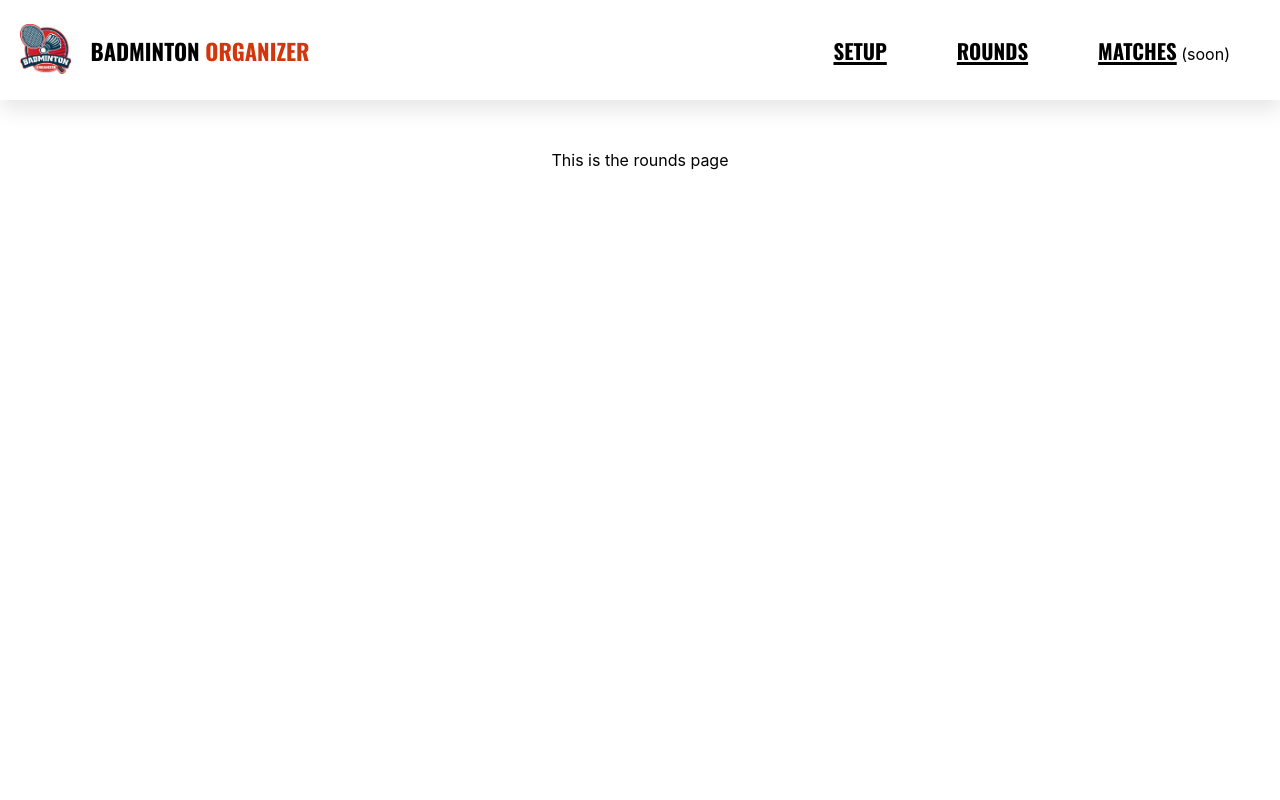
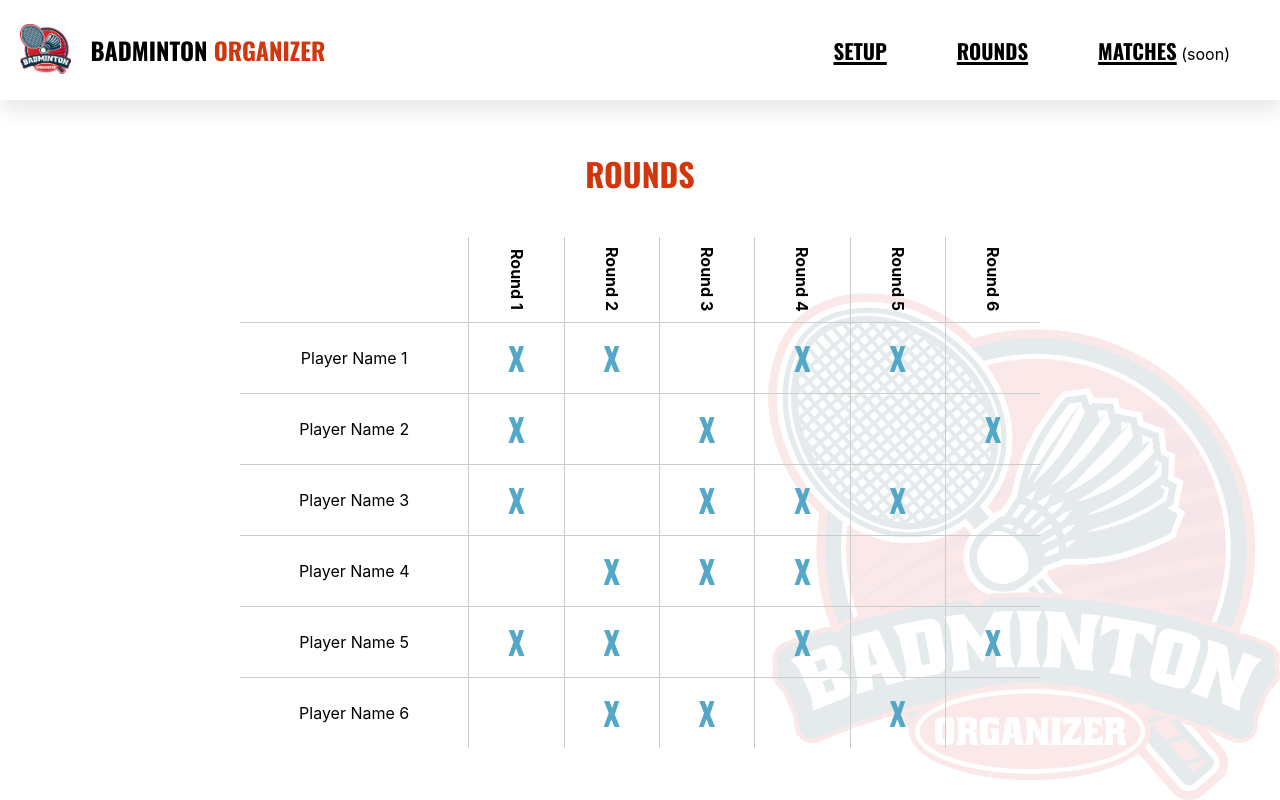
Before and after one commit to georgeroth/react-badminton-organizer, a React (Create React App) app: page /rounds in a window 1280 px wide. Built offline with nearby package versions, Linux system fonts and the light colour scheme.

Commit message:
Rounds page JSX done

```diff
--- a/src/App.css
+++ b/src/App.css
@@ -1,3 +1,11 @@
+/* GENERAL */
+
+body {
+  height: 100vh;
+  background: url(../public/img/logo_transparent.png) no-repeat bottom right;
+  background-size: 40%;
+}
+
 /* HEADER */
 
 header {
@@ -22,13 +30,19 @@ header {
   color: #000;
   text-decoration: none;
   margin-left: 20px;
-  font-size: 1.4rem;
+  font-size: 1.5rem;
 }
 
 .menu-container ul li a {
   text-decoration: underline;
   text-decoration-thickness: 3px;
   font-size: 1.3rem;
+  transition: .3s;
+}
+
+.menu-container ul li a:hover, .menu-container ul li a:active {
+  color: #d2360c;
+  transition: .3s;
 }
 
 .sitename a span {
@@ -53,7 +67,6 @@ h1, h2 {
   text-transform: uppercase;
   color: #000;
   text-decoration: none;
-  margin-left: 20px;
   font-size: 2rem;
   cursor: default;
 }
@@ -117,3 +130,41 @@ form {
   background-color: #fff;
   color: #d2360c;
 }
+
+/* ROUNDS PAGE */
+
+.table-header td {
+  writing-mode:vertical-rl;
+  font-weight: bold;
+  width: 50px;
+}
+
+.player {
+  width: 150px;
+  height: 50px;
+  border-left: none;
+}
+
+.match-x {
+  font-size: 2rem;
+  font-weight: bold;
+  font-family: 'Oswald', sans-serif;
+  color: #52a8c6;
+}
+
+.results-table, td {
+  padding: 10px;
+  border-collapse: collapse;
+}
+
+td {
+  border-left: 1px solid #ccc;
+}
+
+.table-content {
+  border-top: 1px solid #ccc;
+}
+
+table {
+  width: 100%;
+}
--- a/src/Rounds.js
+++ b/src/Rounds.js
@@ -1,7 +1,74 @@
 export default function Setup() {
     return (
         <main>
-            <div>This is the rounds page</div>
+            <h1>
+                Rounds
+            </h1>
+            <table className="results-table">
+                <tr className="table-header">
+                    <td className="player"></td>
+                    <td>Round 1</td>
+                    <td>Round 2</td>
+                    <td>Round 3</td>
+                    <td>Round 4</td>
+                    <td>Round 5</td>
+                    <td>Round 6</td>
+                </tr>
+                <tr className="table-content">
+                    <td className="player">Player Name 1</td>
+                    <td className="match-x">X</td>
+                    <td className="match-x">X</td>
+                    <td className="match-x"></td>
+                    <td className="match-x">X</td>
+                    <td className="match-x">X</td>
+                    <td className="match-x"></td>
+                </tr>
+                <tr className="table-content">
+                    <td className="player">Player Name 2</td>
+                    <td className="match-x">X</td>
+                    <td className="match-x"></td>
+                    <td className="match-x">X</td>
+                    <td className="match-x"></td>
+                    <td className="match-x"></td>
+                    <td className="match-x">X</td>
+                </tr>
+                <tr className="table-content">
+                    <td className="player">Player Name 3</td>
+                    <td className="match-x">X</td>
+                    <td className="match-x"></td>
+                    <td className="match-x">X</td>
+                    <td className="match-x">X</td>
+                    <td className="match-x">X</td>
+                    <td className="match-x"></td>
+                </tr>
+                <tr className="table-content">
+                    <td className="player">Player Name 4</td>
+                    <td className="match-x"></td>
+                    <td className="match-x">X</td>
+                    <td className="match-x">X</td>
+                    <td className="match-x">X</td>
+                    <td className="match-x"></td>
+                    <td className="match-x"></td>
+                </tr>
+                <tr className="table-content">
+                    <td className="player">Player Name 5</td>
+                    <td className="match-x">X</td>
+                    <td className="match-x">X</td>
+                    <td className="match-x"></td>
+                    <td className="match-x">X</td>
+                    <td className="match-x"></td>
+                    <td className="match-x">X</td>
+                </tr>
+                <tr className="table-content">
+                    <td className="player">Player Name 6</td>
+                    <td className="match-x"></td>
+                    <td className="match-x">X</td>
+                    <td className="match-x">X</td>
+                    <td className="match-x"></td>
+                    <td className="match-x">X</td>
+                    <td className="match-x"></td>
+                </tr>
+            </table>
         </main>
     )
 }
```
Also changed, not shown: public/img/logo_transparent.png (added).
